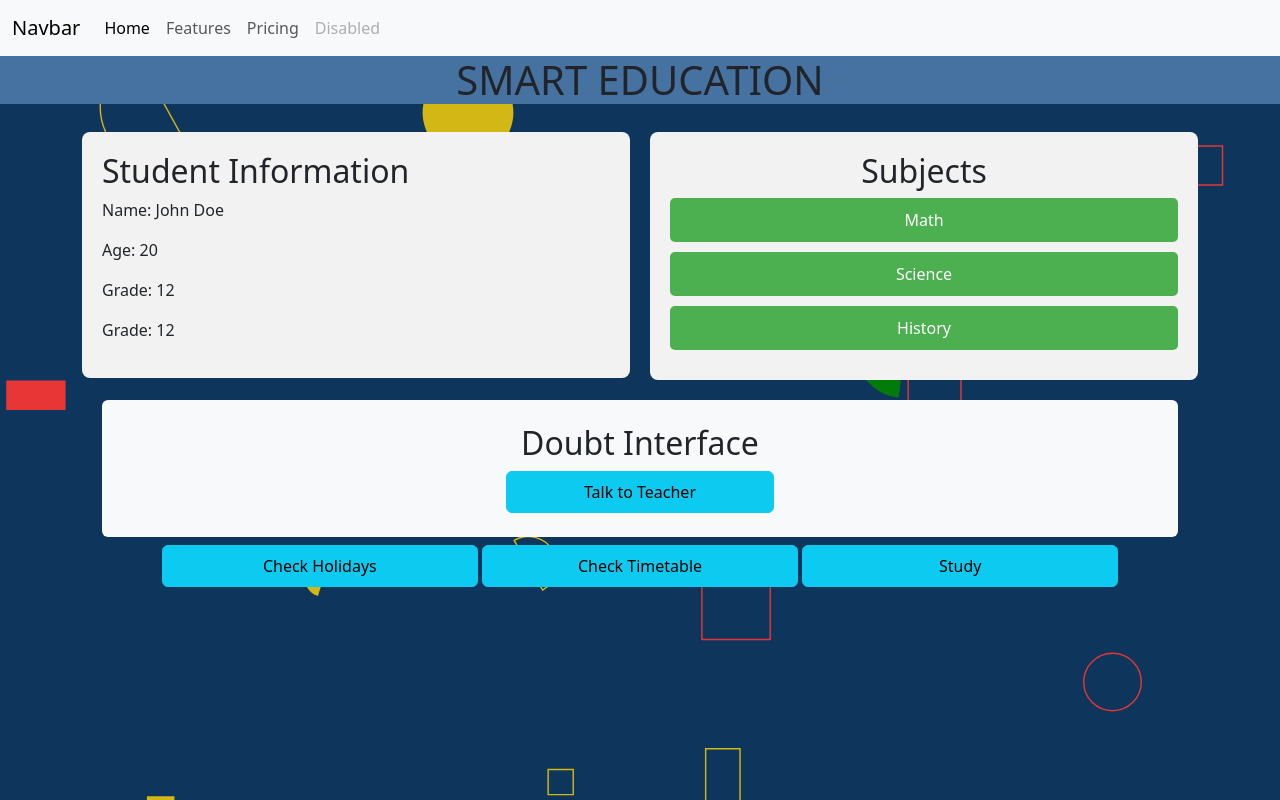
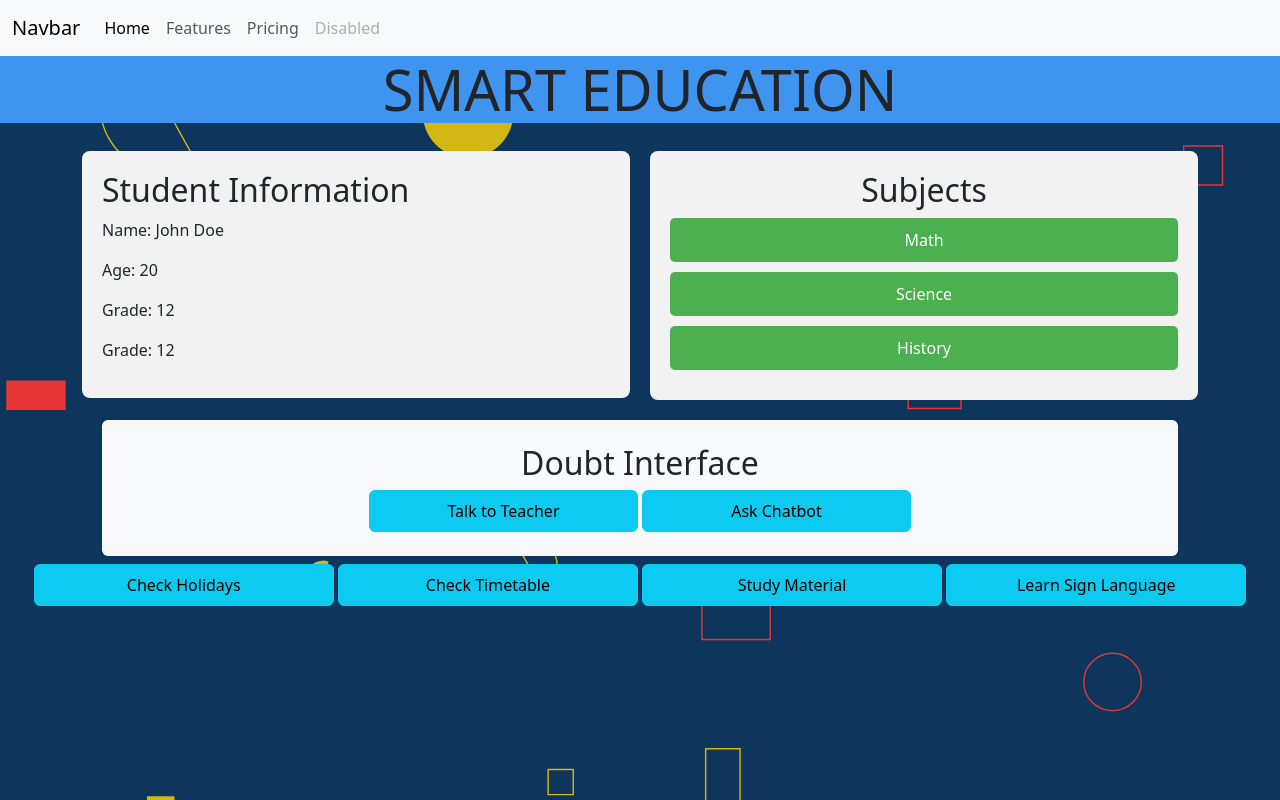
Before and after one commit to Priyanshu14G/Attendance_sys, a plain HTML site: page index.html in a window 1280 px wide. Drawn offline with nearby package versions, Linux system fonts and the light colour scheme; a script that the page names is missing.

Commit message:
button updates

```diff
--- a/index.html
+++ b/index.html
@@ -28,7 +28,7 @@
         </nav>
       </div>
       <div class="heading ">
-        <h1>SMART EDUCATION</h1>
+        <h1 class="display-4">SMART EDUCATION</h1>
       </div>
       <div class="container">
         <div class="student-info">
@@ -53,11 +53,15 @@
         <button class="btn btn-info p-2 btn-md w-25">
             Talk to Teacher
         </button>
+        <button class="btn btn-info p-2 btn-md w-25">
+          Ask Chatbot
+      </button>
       </div>
       <div class="p-2 text-center">
-        <button type="button" class="btn btn-info p-2 btn-md w-25 focus-ring focus-ring-info">Check Holidays</button>
-        <button type="button" class="btn btn-info p-2 btn-md w-25">Check Timetable</button>
-        <button type="button" class="btn btn-info p-2 btn-md w-25">Study</button>
+        <button type="button" class="btn btn-info p-2 btn-md mx-auto  focus-ring focus-ring-success" style="width: 300px;">Check Holidays</button>
+        <button type="button" class="btn btn-info p-2 btn-md mx-auto w-22" style="width: 300px;">Check Timetable</button>
+        <button type="button" class="btn btn-info p-2 btn-md mx-auto w-22 " style="width: 300px;">Study Material</button>
+        <button type="button" class="btn btn-info p-2 btn-md mx-auto w-22" style="width: 300px;">Learn Sign Language</button>
       </div>
     </div>
     <script src="script.js"></script>
--- a/styles.css
+++ b/styles.css
@@ -16,7 +16,7 @@ body {
 .heading{
     align-items: center;
     text-align: center;
-    background-color: #4672a1;
+    background-color: #3e94ef;
 }
 
   .container {
```
Also changed, not shown: index1.html (+5 -5 lines).
